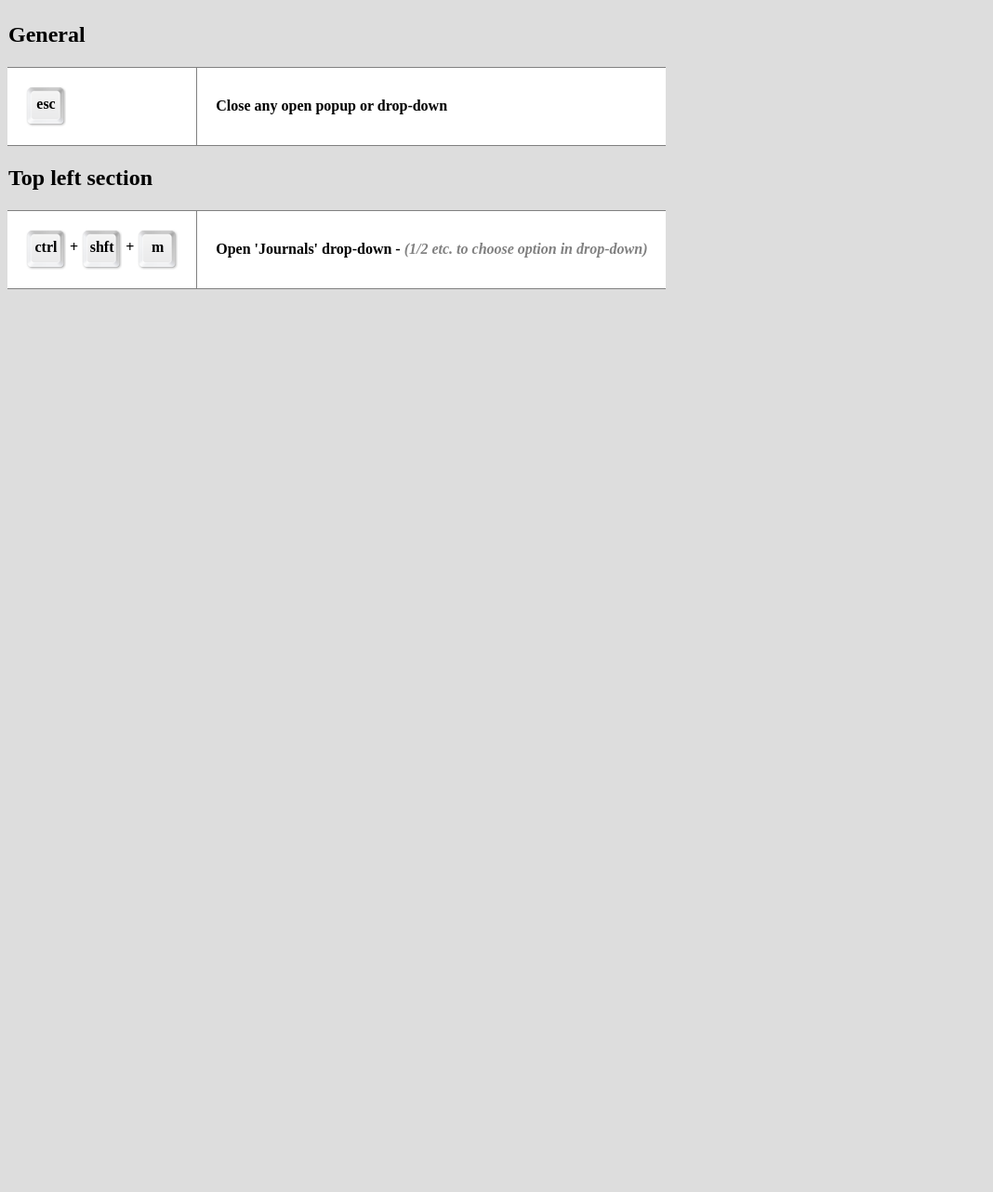
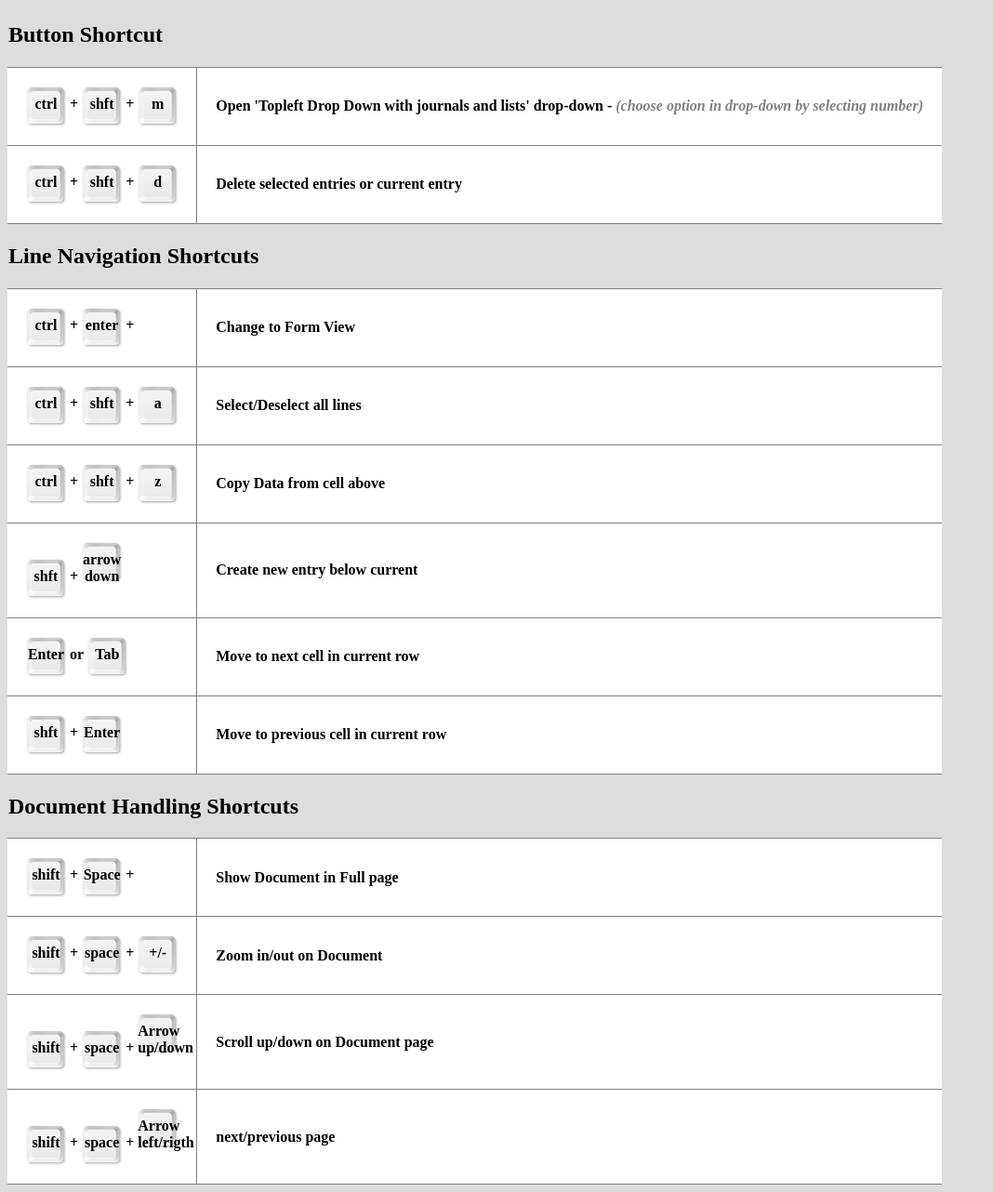
Before and after one commit to e-conomic/app-help-docs, a plain HTML site: page en-gb/jp/shortcuts.html in a window 1280 px wide. Shown: the part 5-1287 px from the top of the page at 93% size, without its empty margins (0-1068 px from the left). Before the commit the page ends 800 px from the top, so only its background shows below. Drawn offline with Linux system fonts and the light colour scheme.

Commit message:
More shortcuts added - still missing some

```diff
--- a/en-gb/jp/shortcuts.html
+++ b/en-gb/jp/shortcuts.html
@@ -5,22 +5,7 @@
 <table>
 	<tbody class="head">
 		<tr>
-			<td colspan="2"><h2>General</h2></td>
-		</tr>
-	</tbody>
-	<tbody class="body">
-		<tr>
-			<td>
-				<span class="icon-btn">esc</span>
-			</td>
-			<td>
-				Close any open popup or drop-down
-			</td>
-		</tr>
-	</tbody>
-	<tbody class="head">
-		<tr>
-			<td colspan="2"><h2>Top left section</h2></td>
+			<td colspan="2"><h2>Button Shortcut</h2></td>
 		</tr>
 	</tbody>
 	<tbody class="body">
@@ -31,8 +16,126 @@
 				<span class="icon-btn">m</span>
 			</td>
 			<td>
-				Open 'Journals' drop-down - <span class="note">(1/2 etc. to choose option in drop-down)</span>
+				Open 'Topleft Drop Down with journals and lists' drop-down - <span class="note">(choose option in drop-down by selecting number)</span>
+			</td>
+		</tr>
+        		<tr>
+			<td>
+				<span class="icon-btn">ctrl</span> +
+				<span class="icon-btn">shft</span> +
+				<span class="icon-btn">d</span>
+			</td>
+			<td>
+				Delete selected entries or current entry <span class="note"></span>
 			</td>
 		</tr>
 	</tbody>
+    	<tbody class="head">
+		<tr>
+			<td colspan="2"><h2>Line Navigation Shortcuts</h2></td>
+		</tr>
+	</tbody>
+	<tbody class="body">
+		<tr>
+			<td>
+				<span class="icon-btn">ctrl</span> +
+				<span class="icon-btn">enter</span> +
+			</td>
+			<td>
+				Change to Form View <span class="note"></span>
+			</td>
+		</tr>
+        <tr>
+			<td>
+				<span class="icon-btn">ctrl</span> +
+				<span class="icon-btn">shft</span> +
+				<span class="icon-btn">a</span>
+			</td>
+			<td>
+				Select/Deselect all lines <span class="note"></span>
+			</td>
+		</tr>
+        <tr>
+			<td>
+				<span class="icon-btn">ctrl</span> +
+				<span class="icon-btn">shft</span> +
+				<span class="icon-btn">z</span>
+			</td>
+			<td>
+				Copy Data from cell above <span class="note"></span>
+			</td>
+		</tr>
+        <tr>
+			<td>
+				<span class="icon-btn">shft</span> +
+				<span class="icon-btn">arrow down</span>
+			</td>
+			<td>
+				Create new entry below current <span class="note"></span>
+			</td>
+		</tr>
+        <tr>
+			<td>
+				<span class="icon-btn">Enter</span> or
+				<span class="icon-btn">Tab</span>
+			</td>
+			<td>
+				Move to next cell in current row <span class="note"></span>
+			</td>
+		</tr>
+        <tr>
+			<td>
+				<span class="icon-btn">shft</span> +
+				<span class="icon-btn">Enter</span>
+			</td>
+			<td>
+				Move to previous cell in current row <span class="note"></span>
+			</td>
+		</tr>
+      </tbody>
+        	<tbody class="head">
+		<tr>
+			<td colspan="2"><h2>Document Handling Shortcuts</h2></td>
+		</tr>
+	</tbody>
+	<tbody class="body">
+		<tr>
+			<td>
+				<span class="icon-btn">shift</span> +
+				<span class="icon-btn">Space</span> +
+			</td>
+			<td>
+				Show Document in Full page<span class="note"></span>
+			</td>
+		</tr>
+        <tr>
+			<td>
+				<span class="icon-btn">shift</span> +
+				<span class="icon-btn">space</span> +
+				<span class="icon-btn">+/-</span>
+			</td>
+			<td>
+				Zoom in/out on Document <span class="note"></span>
+			</td>
+		</tr>
+        <tr>
+			<td>
+				<span class="icon-btn">shift</span> +
+				<span class="icon-btn">space</span> +
+				<span class="icon-btn">Arrow up/down</span>
+			</td>
+			<td>
+				Scroll up/down on Document page <span class="note"></span>
+			</td>
+		</tr>
+        <tr>
+			<td>
+				<span class="icon-btn">shift</span> +
+				<span class="icon-btn">space</span> +
+				<span class="icon-btn">Arrow left/rigth</span>
+			</td>
+			<td>
+				next/previous page</td>
+		</tr>
+	</tbody>
 </table>
```
